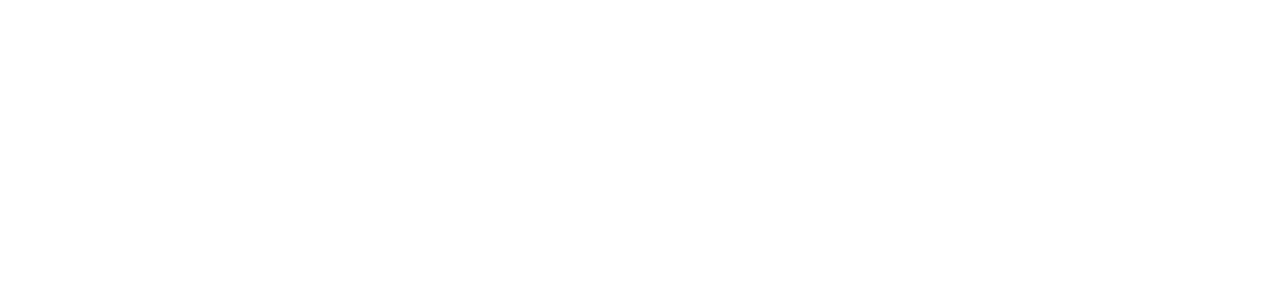
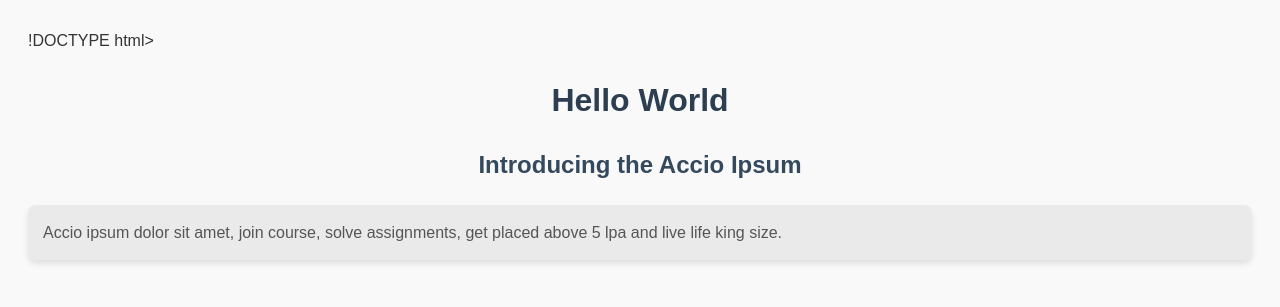
Before and after one commit to acciojob/fill-in-the-blanks-with-placeholder-text-RadhikaPapadkar, a website: page main.html in a window 1280 px wide. Drawn offline with Linux system fonts and the light colour scheme.

Commit message:
created a submission

```diff
--- a/main.html
+++ b/main.html
@@ -1,5 +1,42 @@
 <!DOCTYPE html>
+!DOCTYPE html>
+<html lang="en">
+<head>
+    <meta charset="UTF-8">
+    <meta name="viewport" content="width=device-width, initial-scale=1.0">
+    <title>Accio Ipsum</title>
+    <style>
+        /* Styling for better presentation */
+        body {
+            font-family: Arial, sans-serif;
+            line-height: 1.6;
+            padding: 20px;
+            background-color: #f4f4f9;
+            color: #333;
+        }
 
+        h1 {
+            font-size: 2rem;
+            color: #2c3e50;
+        }
+
+        h2 {
+            font-size: 1.5rem;
+            color: #34495e;
+        }
+
+        p {
+            font-size: 1rem;
+            color: #555;
+        }
+    </style>
+</head>
+<body>
+    <h1>Hello World</h1>
+    <h2>Introducing the Accio Ipsum</h2>
+    <p>Accio ipsum dolor sit amet, join course, solve assignments, get placed above 5 lpa and live life king size.</p>
+</body>
+</html>
 <html>
 
 <head>
--- a/script.js
+++ b/script.js
@@ -1 +1,18 @@
 //your code here
+   // Create and add the h1 element
+        const h1 = document.createElement('h1');
+        h1.textContent = 'Hello World';
+        document.body.appendChild(h1);
+
+        // Create and add the h2 element
+        const h2 = document.createElement('h2');
+        h2.textContent = 'Introducing the Accio Ipsum';
+        document.body.appendChild(h2);
+
+        // Create and add the paragraph element
+        const p = document.createElement('p');
+        p.textContent = 'Accio ipsum dolor sit amet, join course, solve assignments, get placed above 5 lpa and live life king size.';
+        document.body.appendChild(p);
+    </script>
+</body>
+</html>
--- a/styles.css
+++ b/styles.css
@@ -1,2 +1,36 @@
+/* General styles for the body */
+body {
+    font-family: Arial, sans-serif;
+    background-color: #f9f9f9;
+    color: #333;
+    padding: 20px;
+    line-height: 1.6;
+}
+
+/* Styling the h1 */
+h1 {
+    font-size: 2rem;
+    color: #2c3e50;
+    text-align: center;
+    margin-bottom: 10px;
+}
+
+/* Styling the h2 */
+h2 {
+    font-size: 1.5rem;
+    color: #34495e;
+    text-align: center;
+    margin-bottom: 20px;
+}
+
+/* Styling the paragraph */
+p {
+    font-size: 1rem;
+    color: #555;
+    background-color: #eaeaea;
+    padding: 15px;
+    border-radius: 8px;
+    box-shadow: 0 4px 6px rgba(0, 0, 0, 0.1);
+}
 
 /* Your CSS Code here. */
```
